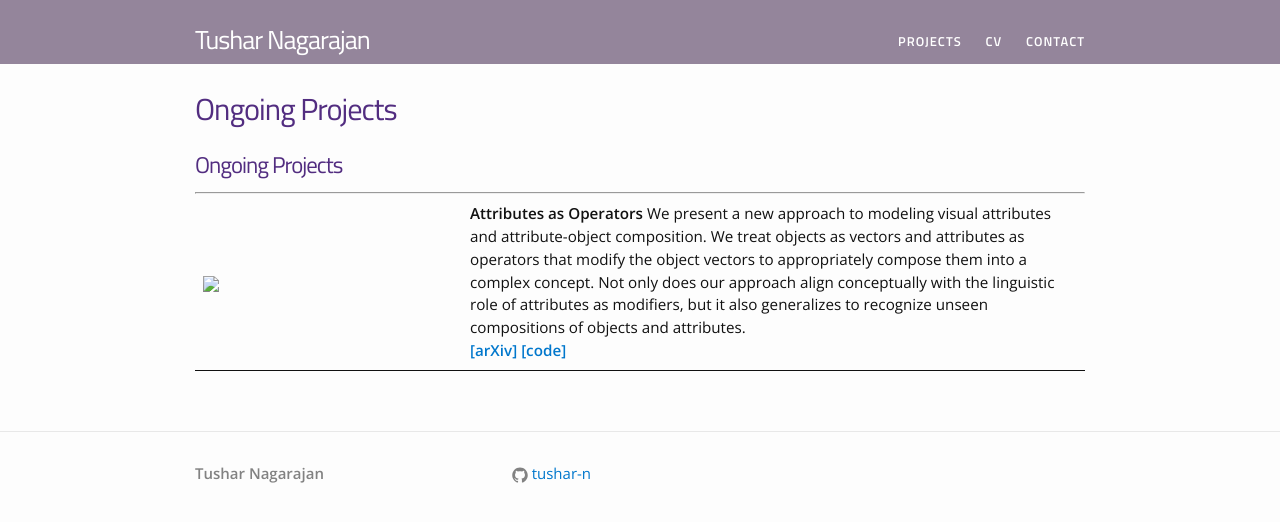
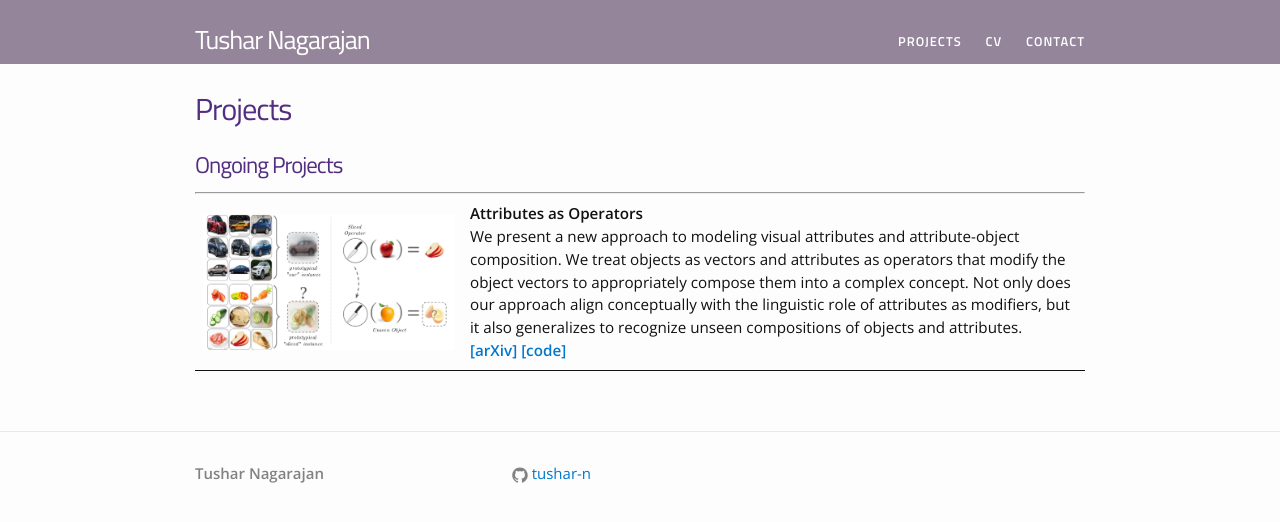
Before and after one commit to takihasan/takihasan.github.io, a Jekyll site: the page built from pages/projects.md, in a window 1280 px wide. Shown: the top 522 px of the page. Built offline with Jekyll 4.4.1, drawn with Linux system fonts in a browser that asks for light colours; our own code applies the rules of GitHub Pages for plain Markdown files.

Commit message:
cvpr update

```diff
--- a/pages/projects.md
+++ b/pages/projects.md
@@ -5,7 +12,7 @@
 <tbody>
 
 <tr>
-<td class="img"> <img src="images/attr-ops.png"> </td>
+<td class="img"> <img src="../images/attr-ops.png"> </td>
 <td markdown="span">
 **Attributes as Operators**
 We present a new approach to modeling visual attributes and attribute-object composition. We treat objects as vectors and attributes as operators that modify the object vectors to appropriately compose them into a complex concept. Not only does our approach align conceptually with the linguistic role of attributes as modifiers, but it also generalizes to recognize unseen compositions of objects and attributes.
```
Also changed, not shown: other parts of pages/projects.md (+7 -0 lines).
